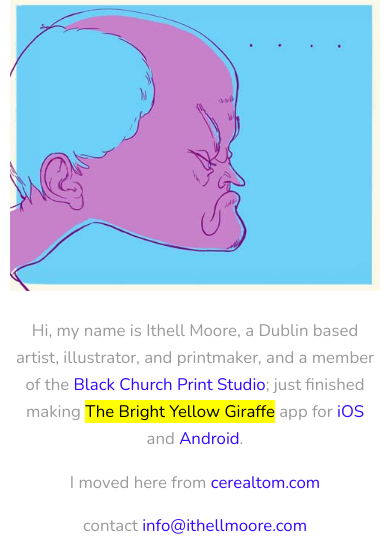
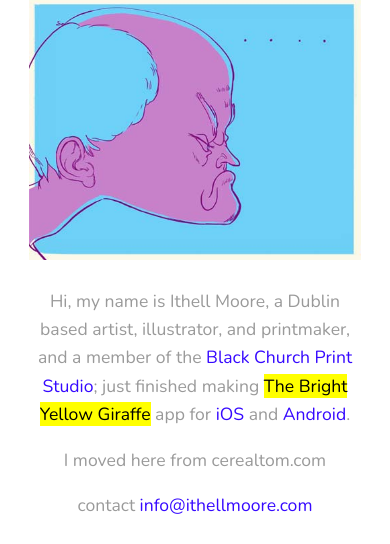
Before and after one commit to cerealtom/ithellmoore, a website: page about.html in a window 390 px wide. Shown: the part 292-836 px from the top of the page. Drawn offline with Linux system fonts and the light colour scheme.

Commit message:
removed link to cerealtom since it'll only redirect, narrowed mobile style

```diff
--- a/about.html
+++ b/about.html
@@ -29,7 +29,7 @@
 	<div class="desc">
 			<img src="images/about-b.jpg" alt="alt-self">
 		<p style="padding-top:3%;">Hi, my name is Ithell Moore, a Dublin based artist, illustrator, and printmaker, and a member of the <a href="https://www.blackchurchprint.ie" target="_blank">Black Church Print Studio</a>; just finished making <a href="giraffe.html" target="_blank"><mark>The Bright Yellow Giraffe</mark></a> app for <a href="https://apps.apple.com/us/app/the-bright-yellow-giraffe/id1544249547" target="_blank">iOS</a> and <a href="https://play.google.com/store/apps/details?id=com.StoryHorse.The_Bright_Yellow_Giraffe" target="_blank">Android</a>.</p>
-		<p>I moved here from <a href="https://cerealtom.com" target="_blank">cerealtom.com</a></p>
+		<p>I moved here from cerealtom.com</p>
 		<p>contact <a href="mailto:info@ithellmoore.com">info@ithellmoore.com</a></p>
 	</div>
 	<div class="clear" id="footer">
--- a/index.css
+++ b/index.css
@@ -477,8 +477,8 @@ div.img-55 img {
 		margin-right: 2em;
 }
 	.desc {
-		font-size: 105%;
-		width: 95%;
+		font-size: 110%;
+		width: 85%;
 		padding: 0;
 }
 }
```
